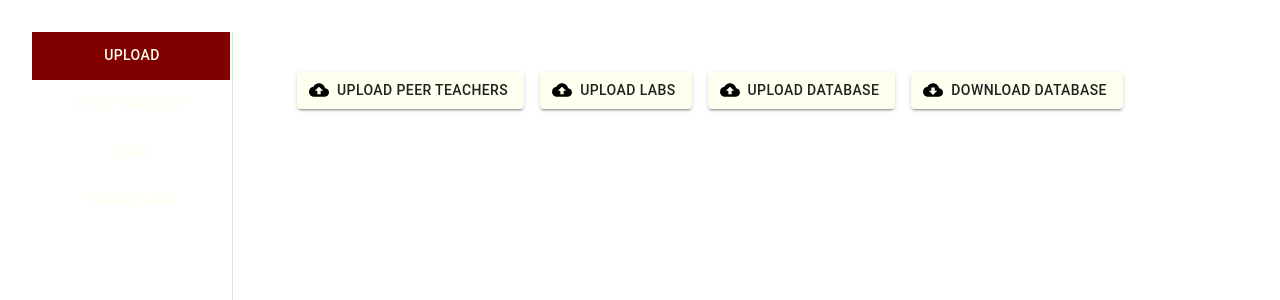
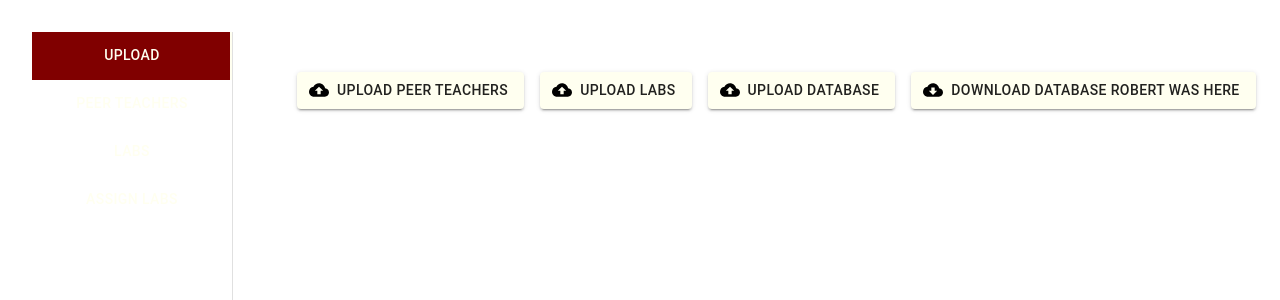
Before and after one commit to TrooperZ/PeerTeacherScheduler_v2, a React (Vite) app: page / in a window 1280 px wide. Shown: the top 300 px of the page. Built offline with nearby package versions, Linux system fonts and the light colour scheme.

Commit message:
Update DatabaseDownloadButton.jsx (Robert Push Test)
Testing push access

```diff
--- a/src/components/tabs/upload-tab-components/DatabaseDownloadButton.jsx
+++ b/src/components/tabs/upload-tab-components/DatabaseDownloadButton.jsx
@@ -27,7 +27,7 @@ const DatabaseDownloadButton = ({ peerTeachers, labs }) => {
             // download={'database.json'}
             onClick={handleDownload}
         >
-            Download Database
+            Download Database Robert Was Here
         </Button>
     );
 }
```
